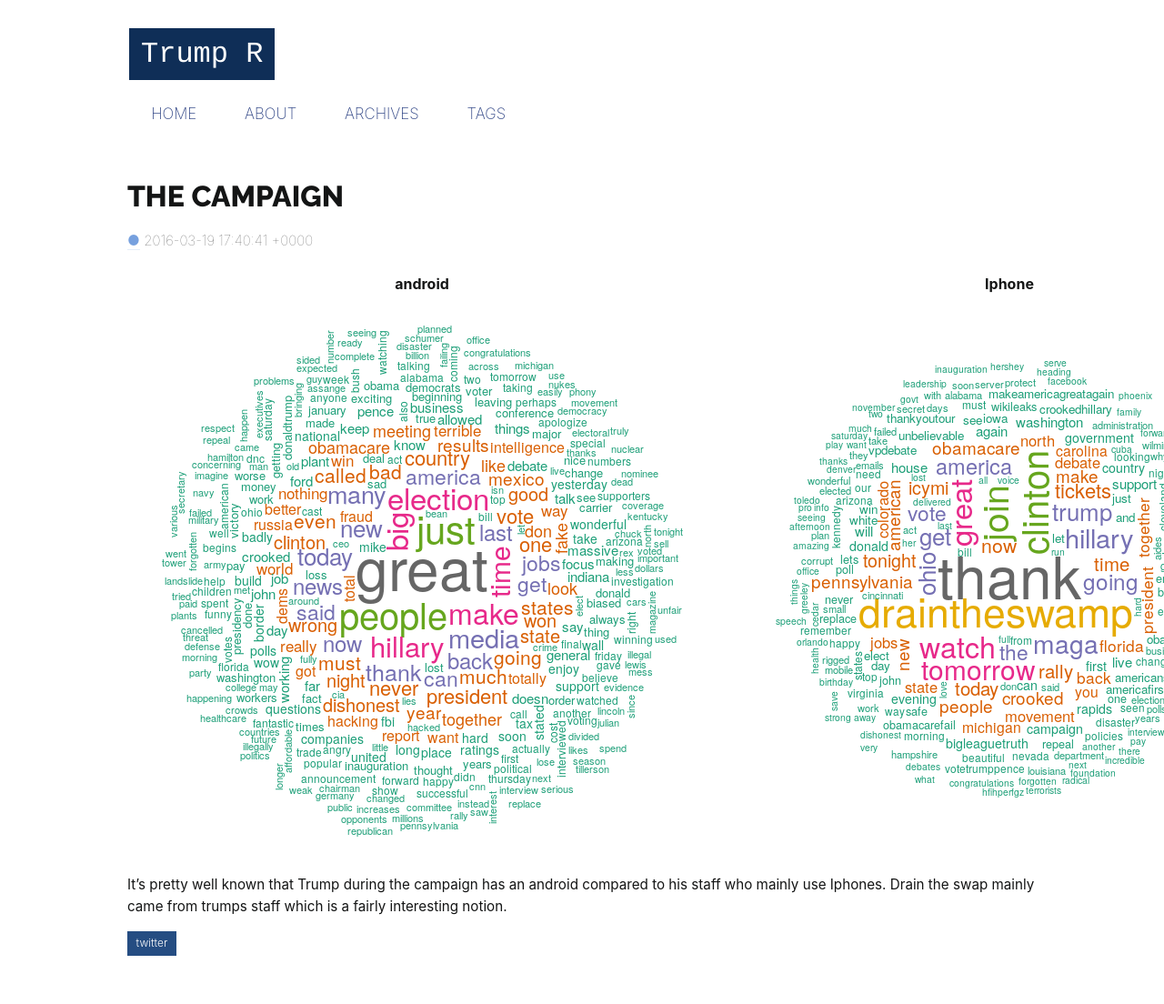
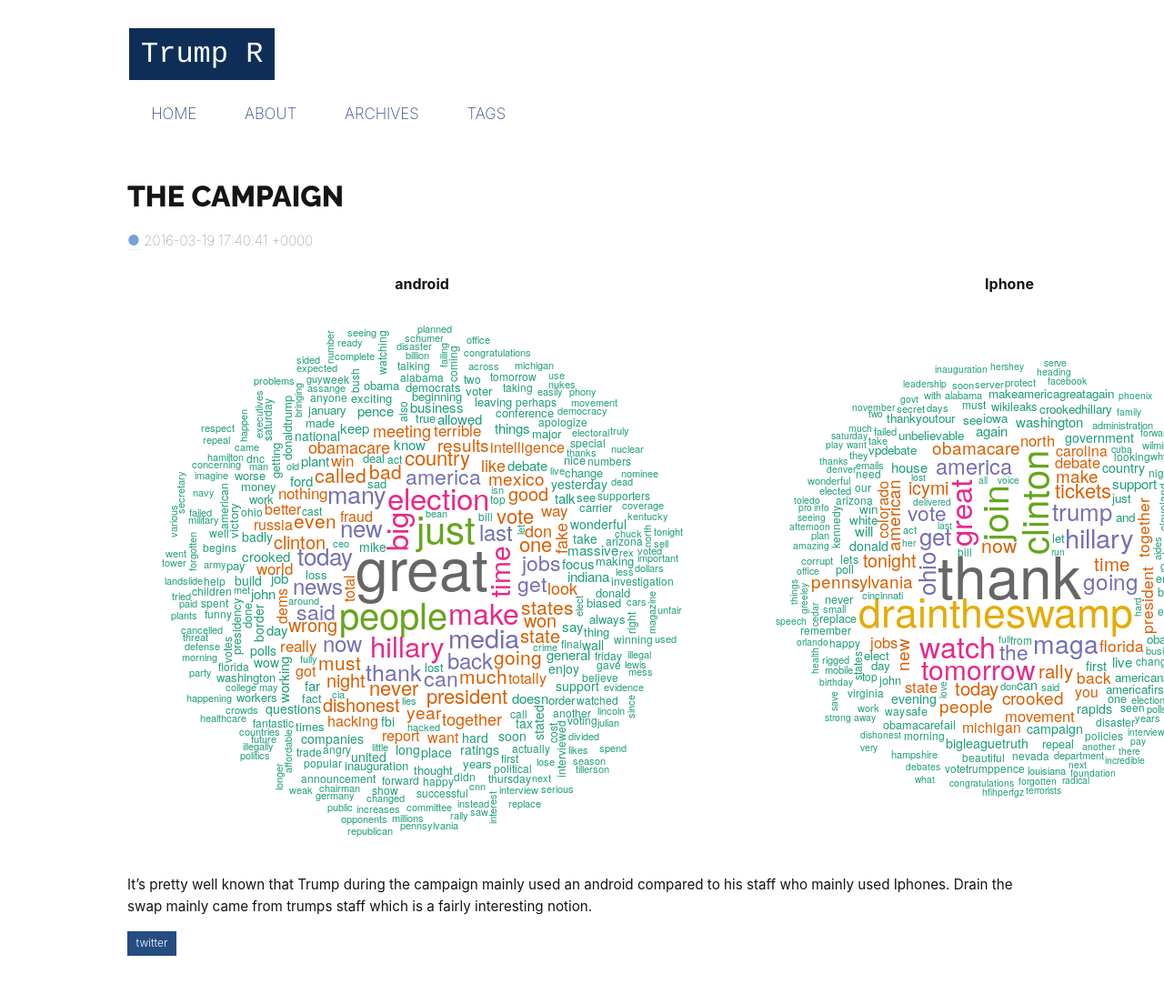
Before and after one commit to rhamzaali/Rtrump, a Jekyll site: the page built from _posts/2017-01-28-the-campaign.md, in a window 1280 px wide. Shown: the whole page at 91% size. Built offline with Jekyll 4.4.1, drawn with Linux system fonts in a browser that asks for light colours; some web fonts are replaced.

Commit message:
fixed grammer

```diff
--- a/_posts/2017-01-28-the-campaign.md
+++ b/_posts/2017-01-28-the-campaign.md
@@ -9,5 +9,5 @@ android             |  Iphone
 :-------------------------:|:-------------------------:
 ![Trump Android](/assets/campaign/trump_android.png) |  ![Trump iphone](/assets/campaign/trump_iphone.png)
 
-It's pretty well known that Trump during the campaign has an android compared to his staff who mainly use Iphones.
+It's pretty well known that Trump during the campaign mainly used an android compared to his staff who mainly used Iphones.
 Drain the swap mainly came from trumps staff which is a fairly interesting notion.
```
